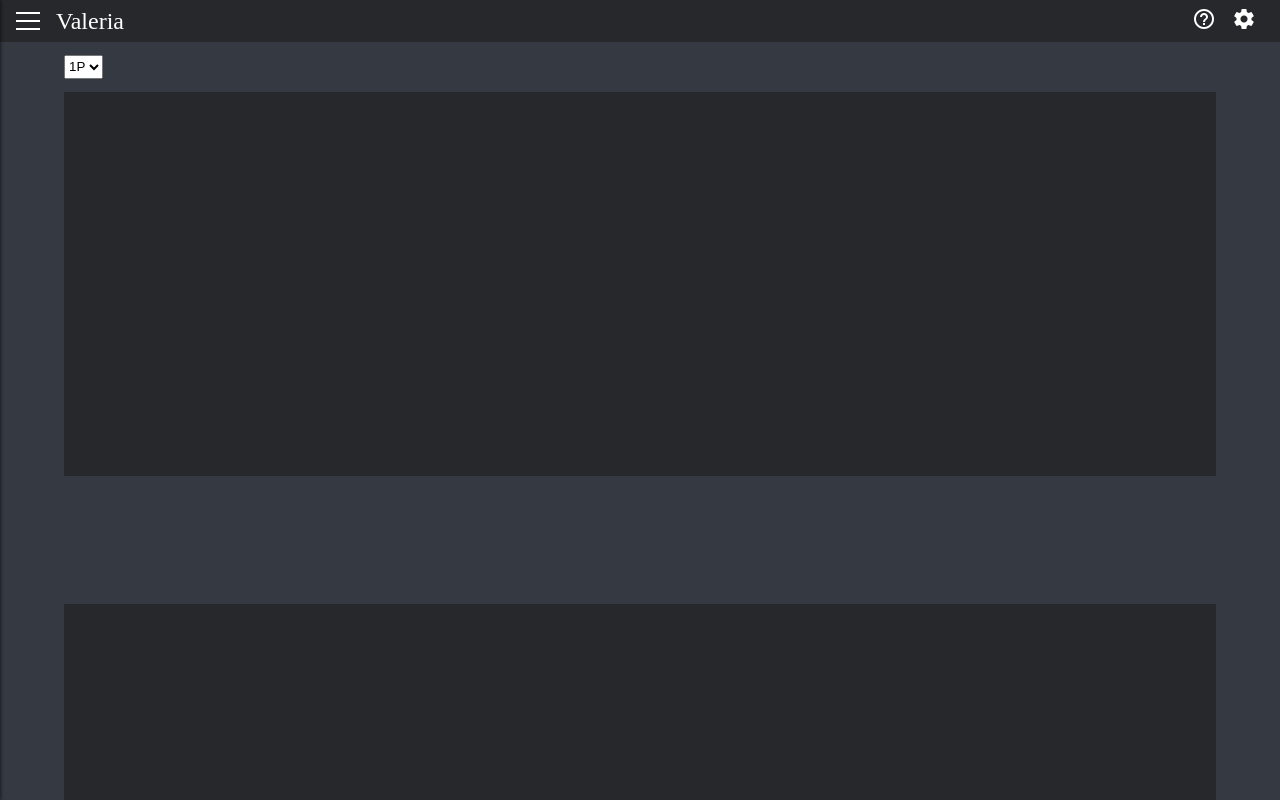
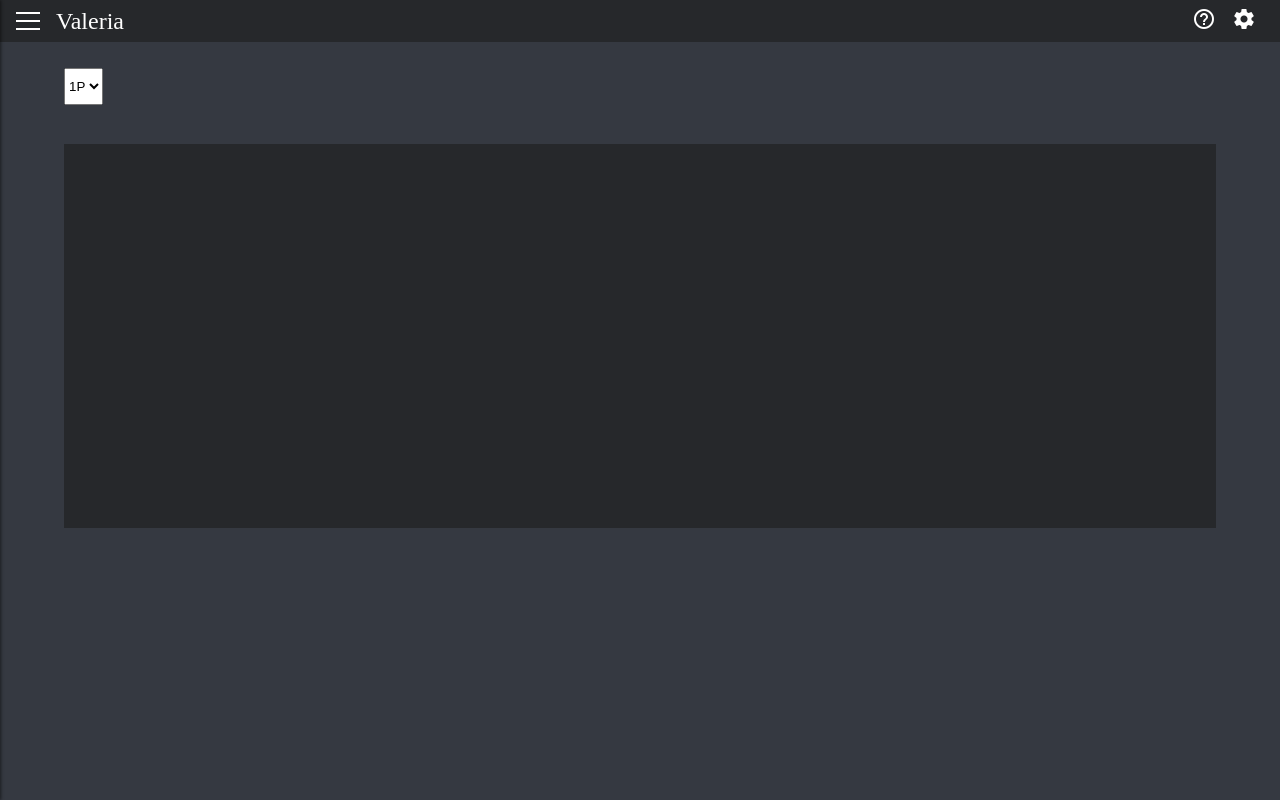
Before and after one commit to QQChowey/pad-calc, a React (Create React App) app: page / in a window 1280 px wide. Built offline with nearby package versions, Linux system fonts and the light colour scheme.

Commit message:
adjusted spacing on selected

```diff
--- a/src/components/teambuilder/teambuilder.js
+++ b/src/components/teambuilder/teambuilder.js
@@ -1,15 +1,38 @@
-import React, { Component } from 'react'
+import React from 'react'
 import Dropdown from './dropdown'
 import styles from './teambuilder.module.css'
 import TeamTable from './teamtable'
 
 const TeamBuilder = ({mode, dropdownChangeHandler}) => {
     let main
-    // if (mode = "1P") {
-    //
-    // }
-    // if (mode = "2P")
-    // if (mode = "3P")
+    if (mode === "1P") {
+        main = (
+            <React.Fragment>
+                <TeamTable />
+            </React.Fragment>
+        )
+    }
+    else if (mode === "2P") {
+        main = (
+            <React.Fragment>
+                <TeamTable />
+                <div className={styles.spacer} />
+                <TeamTable />
+            </React.Fragment>
+        )
+    }
+    else if (mode === "3P") {
+        main = (
+            <React.Fragment>
+                <TeamTable />
+                <div className={styles.spacer} />
+                <TeamTable />
+                <div className={styles.spacer} />
+                <TeamTable />
+            </React.Fragment>
+        )
+    }
+
     return (
         <div className={styles.container}>
             <div className={styles.select}>
@@ -20,12 +43,7 @@ const TeamBuilder = ({mode, dropdownChangeHandler}) => {
                 />
             </div>
             <div className={styles.wrapper}>
-                <TeamTable />
-                <div className={styles.spacer} />
-                <TeamTable />
-                <div className={styles.spacer} />
-                <TeamTable />
-                <div className={styles.spacer} />
+                {main}
             </div>
         </div>
     )
--- a/src/components/teambuilder/teambuilder.module.css
+++ b/src/components/teambuilder/teambuilder.module.css
@@ -8,7 +8,7 @@
 
 .select {
     display: flex;
-    padding: 1% 0 1% 5%;
+    padding: 2% 0 3% 5%;
     height: 5%;
     min-height: 24px;
 }
```
